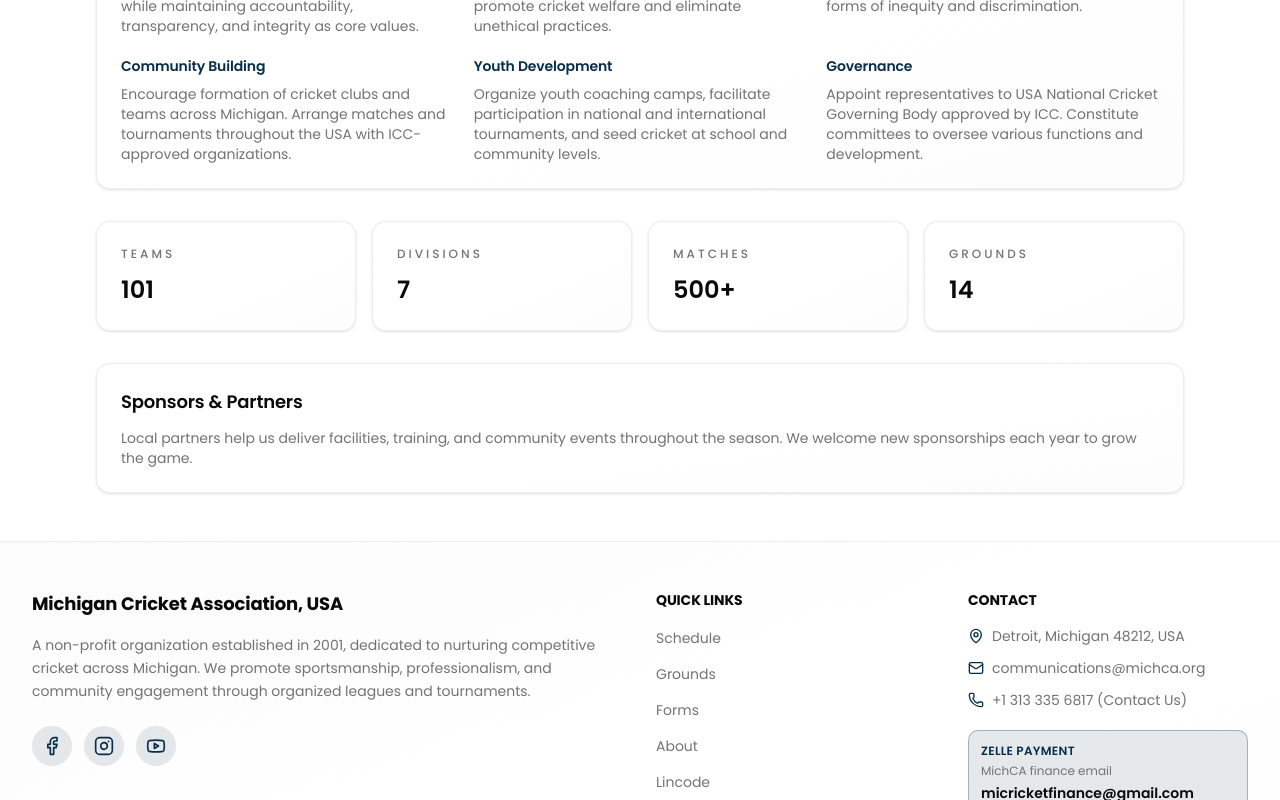
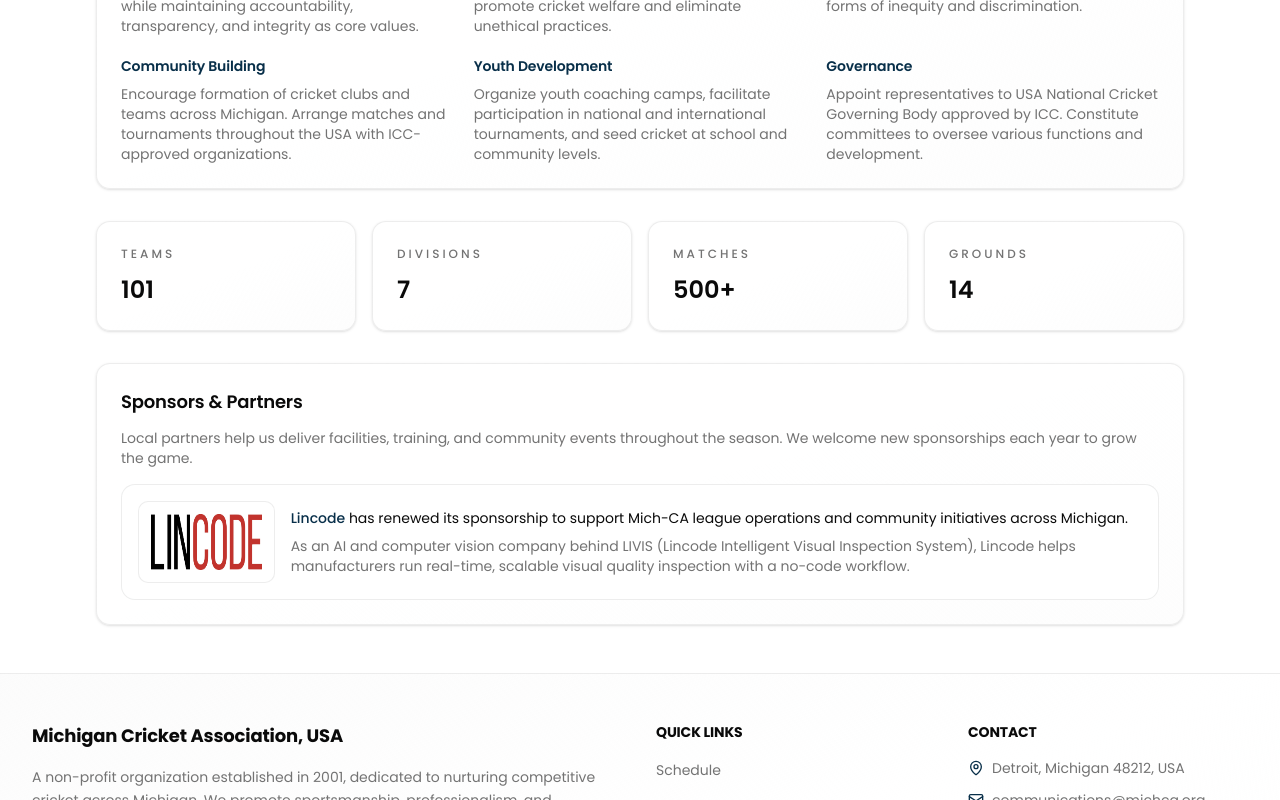
Before and after one commit to SatyaAchanta/michca-portal, a Next.js app: page /about in a window 1280 px wide. Shown: the part 397-1197 px from the top of the page. Built offline with nearby package versions, Linux system fonts and the light colour scheme.

Commit message:
Update lincode details

```diff
--- a/src/app/about/page.tsx
+++ b/src/app/about/page.tsx
@@ -1,3 +1,5 @@
+import Image from "next/image";
+import Link from "next/link";
 import { PageContainer } from "@/components/page-container";
 import { Card } from "@/components/ui/card";
 import { SiteFooter } from "@/components/site-footer";
@@ -88,6 +90,38 @@
               Local partners help us deliver facilities, training, and community events
               throughout the season. We welcome new sponsorships each year to grow the game.
             </p>
+            <div className="mt-4 rounded-xl border border-border/70 bg-card/70 p-4">
+              <div className="flex flex-col gap-4 sm:flex-row sm:items-center">
+                <div className="rounded-lg border border-border/70 bg-background p-3">
+                  <Image
+                    src="/docs/lincode-logo.webp"
+                    alt="Lincode"
+                    width={180}
+                    height={72}
+                    className="h-[56px] w-auto dark:rounded-md dark:bg-white dark:p-1"
+                  />
+                </div>
+                <div className="space-y-2">
+                  <p className="text-sm text-foreground">
+                    <Link
+                      href="https://www.lincode.ai"
+                      target="_blank"
+                      rel="noreferrer"
+                      className="font-medium text-primary underline-offset-4 hover:underline"
+                    >
+                      Lincode
+                    </Link>{" "}
+                    has renewed its sponsorship to support Mich-CA league operations and community
+                    initiatives across Michigan.
+                  </p>
+                  <p className="text-sm text-muted-foreground">
+                    As an AI and computer vision company behind LIVIS (Lincode Intelligent Visual
+                    Inspection System), Lincode helps manufacturers run real-time, scalable visual
+                    quality inspection with a no-code workflow.
+                  </p>
+                </div>
+              </div>
+            </div>
           </Card>
         </PageContainer>
       </div>
--- a/src/app/page.tsx
+++ b/src/app/page.tsx
@@ -77,6 +77,13 @@
         for believing in our mission and helping us grow the sport of cricket in Michigan.
       </p>
       <p>We look forward to another exciting and successful season together.</p>
+      <p className="pt-2 text-foreground">
+        With appreciation,
+        <br />
+        <span className="font-medium">Tayefur Rahman</span>
+        <br />
+        Chairman, Mich-CA
+      </p>
     </div>
   );
 
```
